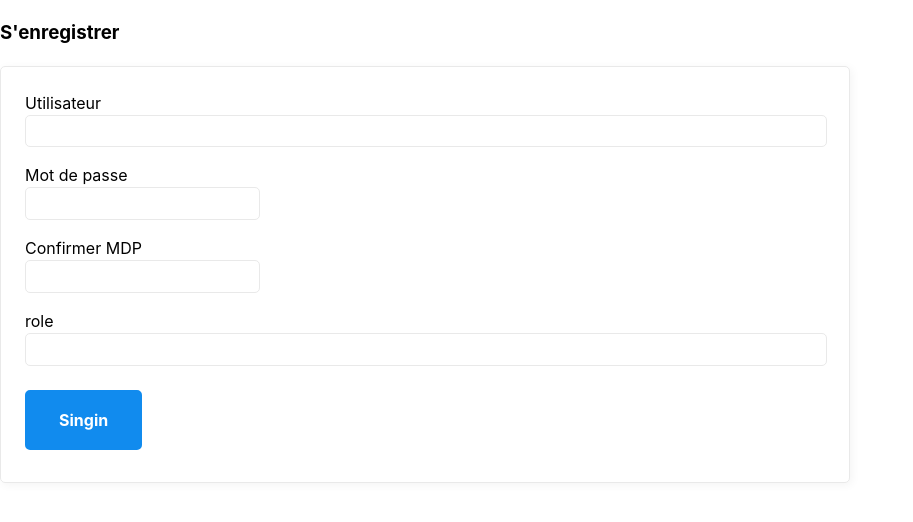
After one commit to RiperPro03/Blog_API, a PHP site: page /projet/register.php in a window 1280 px wide. The commit adds this page. Shown: the top 522 px of the page, without its empty margins (0-913 px from the left). Run offline with PHP 8.4, Linux system fonts and the light colour scheme.

Commit message:
ajout login et register
optimisation du MCD.
Ajout login et register.

```diff
--- a/ClientAPI.php
+++ b/ClientAPI.php
@@ -4,7 +4,7 @@
     //Récupération des données
     $client = new ClientREST('http://localhost/projet/TP-API/projet-r401/api/mon-api/');
     $client_auth = new ClientREST('http://localhost/projet/TP-API/projet-r401/api/auth/');
-    $r = $client_auth->post(array('username' => 'test', 'password' => ''));
+    $r = $client_auth->post(array('username' => 'testModo', 'password' => 'iutinfo'));
     echo '<pre>' . htmlspecialchars($r) . '</pre>';
     $r = json_decode($r, true);
     echo '<pre>' . htmlspecialchars($r['data']) . '</pre>';
--- a/Model/ConnexionDB.php
+++ b/Model/ConnexionDB.php
@@ -45,7 +45,7 @@
          * @var string
          * @access private
          */
-        private $DB_NAME = "api";
+        private $DB_NAME = "projet_r401";
 
         /**
          * Objet de connexion PDO
--- a/api/auth/index.php
+++ b/api/auth/index.php
@@ -39,7 +39,7 @@
                 $result = $q->fetch();
 
                 if ($nb_user == 0) throw new Exception("[Auth] POST request : L'utilisateur n'existe pas.");
-                //if (!password_verify($password, $result['password'])) throw new Exception("[Auth] POST request : Le mot de passe est incorrect.");
+                if (!password_verify($password, $result['password'])) throw new Exception("[Auth] POST request : Le mot de passe est incorrect.");
 
                 /// Création du token
                 $headers = [
--- a/api/mon-api/index.php
+++ b/api/mon-api/index.php
@@ -37,7 +37,7 @@
                         throw new Exception("[MON API REST] GET request : Erreur token invalide.");
                     }
                     /// Vérification du role de l'utilisateur
-                    if(get_role($bearer_token) !== "admin") throw new Exception("[MON API REST] GET request : Erreur vous n'avez pas les droits pour accéder à cette ressource.");
+                    if(get_role($bearer_token) !== "moderator") throw new Exception("[MON API REST] GET request : Erreur vous n'avez pas les droits pour accéder à cette ressource.");
 
                     $q = $db->prepare("SELECT * FROM chuckn_facts");
                     $q->execute();
--- /dev/null
+++ b/register.php
@@ -0,0 +1,84 @@
+<!DOCTYPE html>
+<html lang="fr">
+
+<head>
+    <meta charset="UTF-8">
+    <meta http-equiv="X-UA-Compatible" content="IE=edge">
+    <meta name="viewport" content="width=device-width, initial-scale=1.0">
+    <title>Formulaire</title>
+    <link rel="stylesheet" href="./css/mvp.css">
+</head>
+
+<body>
+    <div class="container">
+        <div class="card">
+
+        <?php
+            require_once './Model/ConnexionDB.php';
+            $db = ConnexionDB::getInstance();
+            if (isset($_POST['formsend'])) {
+
+                extract($_POST);
+
+                if(!empty($suser) && !empty($spass) && !empty($cpass)) {
+
+                    if($spass == $cpass) {
+                        $option = ['cost' => 12];
+                        $hashpass = password_hash($spass, PASSWORD_BCRYPT, $option); //Pour crypter un MDP
+
+                        $c = $db->prepare("SELECT username FROM users WHERE username = :user");
+                        $c->execute([
+                            'user' => $suser
+                        ]);
+                        $nbUser = $c->rowCount();
+
+                        if($nbUser == 0) {
+                            $q = $db->prepare("INSERT INTO users (username, password, role) VALUES(:user,:password,:role)");
+                            $q->execute([
+                                'user' => $suser,
+                                'password' => $hashpass,
+                                'role' => $role
+                            ]);
+                            echo "Le compte a été créé ";
+                        } else {
+                            echo "Ce nom Utilisateur existe déjà ";
+                        }
+                    }
+                }
+            }
+        ?>
+
+            <h3>S'enregistrer</h3>
+
+            <form method="post">
+                <div class="inputBox">
+                <span>Utilisateur</span>
+                    <input type="text" name="suser" required="required">
+
+                </div>
+
+                <div class="inputBox">
+                <span>Mot de passe</span>
+                    <input type="password" name="spass" required="required">
+
+                </div>
+
+                <div class="inputBox">
+                <span>Confirmer MDP</span>
+                    <input type="password" name="cpass" required="required">
+
+                </div>
+
+                <div class="inputBox">
+                <span>role</span>
+                    <input type="text" name="role" required="required">
+
+                </div>
+
+                <input type="submit" name="formsend" value="Singin" class="button">
+            </form>
+        </div>
+    </div>
+</body>
+
+</html>
```
Also changed, not shown: login.php (+9 -6 lines), 2 other files.
